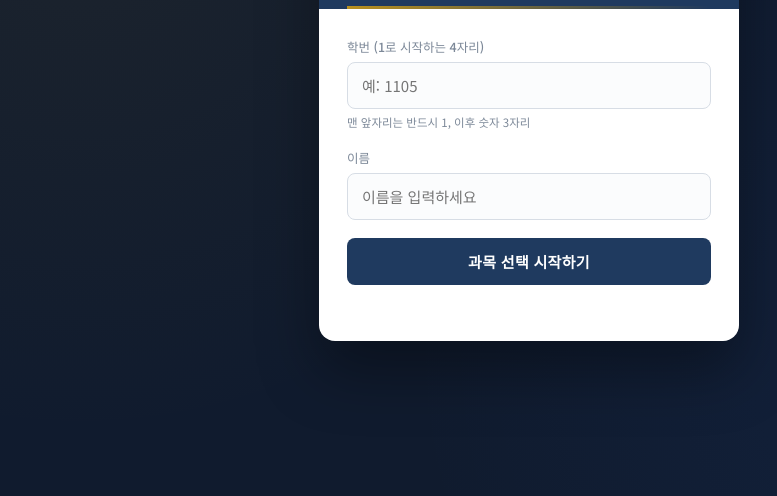
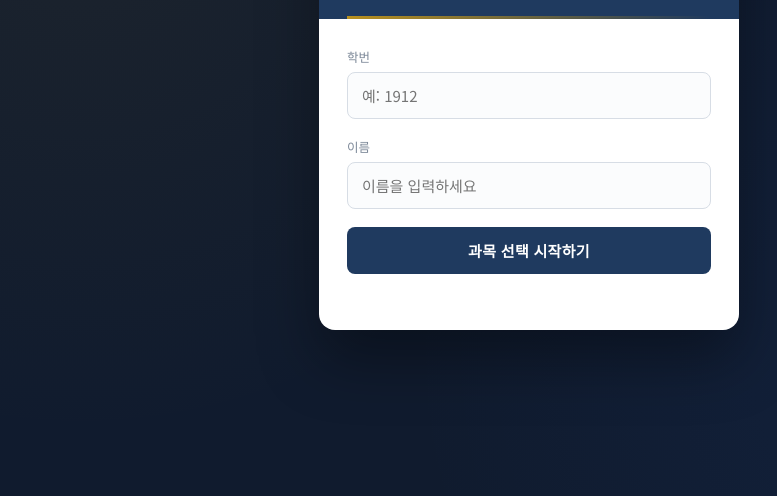
Before and after one commit to gustn0301/subject, a plain HTML site: page index.html in a window 1280 px wide. Shown: the part 292-788 px from the top of the page, without its empty margins (111-888 px from the left). Drawn offline with Linux system fonts and the light colour scheme.

Commit message:
Update index.html

```diff
--- a/index.html
+++ b/index.html
@@ -244,9 +244,9 @@
     </div>
     <div class="ledger-body">
       <div class="field">
-        <label for="in-id">학번 (1로 시작하는 4자리)</label>
-        <input id="in-id" maxlength="4" inputmode="numeric" placeholder="예: 1105">
-        <div class="hint">맨 앞자리는 반드시 1, 이후 숫자 3자리</div>
+        <label for="in-id">학번</label>
+        <input id="in-id" maxlength="4" inputmode="numeric" placeholder="예: 1912">
+        <div class="hint"></div>
       </div>
       <div class="field">
         <label for="in-name">이름</label>
@@ -881,7 +881,7 @@ async function handleStart(){
   const name = nameEl.value.trim();
 
   if(!/^1\d{3}$/.test(id)){
-    statusEl.textContent = '학번은 1로 시작하는 4자리 숫자로 입력해주세요.';
+    statusEl.textContent = '잘못된 학번입니다. 다시 입력해주세요.';
     statusEl.className = 'status-line err';
     return;
   }
```
